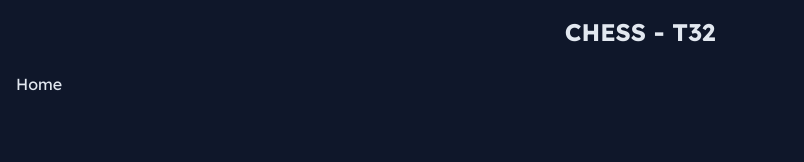
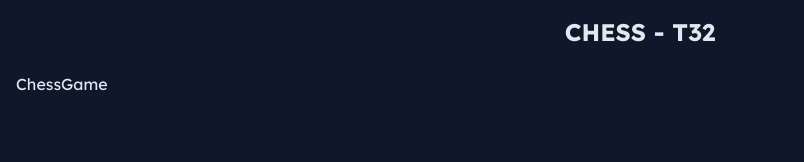
Before and after one commit to tareqnmd/chess, a Next.js app: page / in a window 1280 px wide. Shown: the top 162 px of the page, without its empty margins (0-804 px from the left). Built offline with nearby package versions, Linux system fonts and the light colour scheme.

Commit message:
Replace home page content with ChessGame component for enhanced functionality.

```diff
--- a/app/page.tsx
+++ b/app/page.tsx
@@ -1,5 +1,7 @@
+import ChessGame from '@/components/chess/ChessGame';
+
 const Home = () => {
-	return <div>Home</div>;
+	return <ChessGame />;
 };
 
 export default Home;
--- /dev/null
+++ b/components/chess/ChessGame.tsx
@@ -0,0 +1,5 @@
+const ChessGame = () => {
+	return <div>ChessGame</div>;
+};
+
+export default ChessGame;
```
